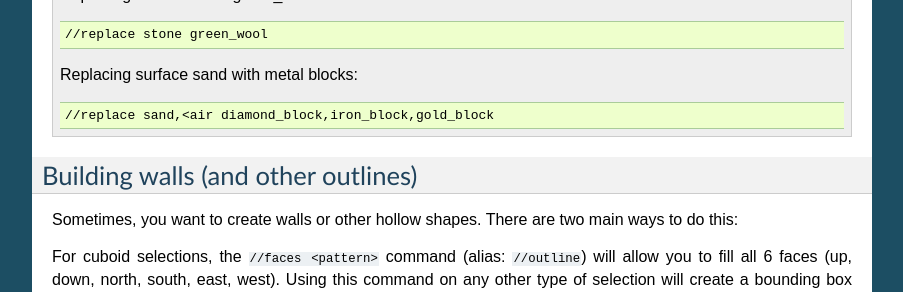
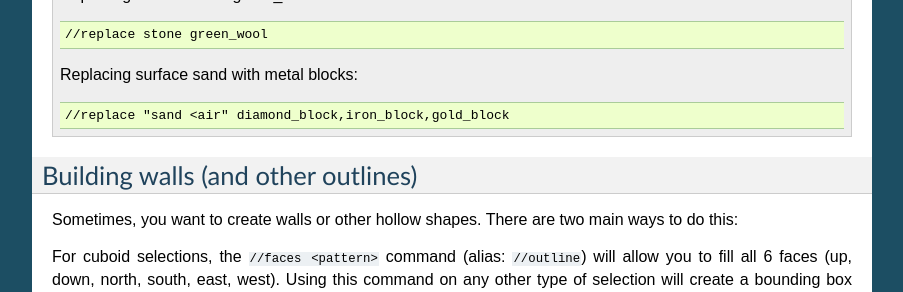
Before and after one commit to EngineHub/WorldEditDocs, a Sphinx documentation site: the page built from source/usage/regions/regionops.rst, in a window 1280 px wide and 900 px high, scrolled down 1009 px. Shown: the part 152-444 px from the top of the window, without its empty margins (198-1101 px from the left). Built offline with Sphinx 7.4.7, drawn with Linux system fonts in a browser that asks for light colours.

Commit message:
Fix incorrect mask in example.

```diff
--- a/source/usage/regions/regionops.rst
+++ b/source/usage/regions/regionops.rst
@@ -42,7 +42,7 @@ Note that you can omit the mask argument in the command - it will default to the
 
     Replacing surface sand with metal blocks::
 
-        //replace sand,<air diamond_block,iron_block,gold_block
+        //replace "sand <air" diamond_block,iron_block,gold_block
 
 Building walls (and other outlines)
 -----------------------------------
```
